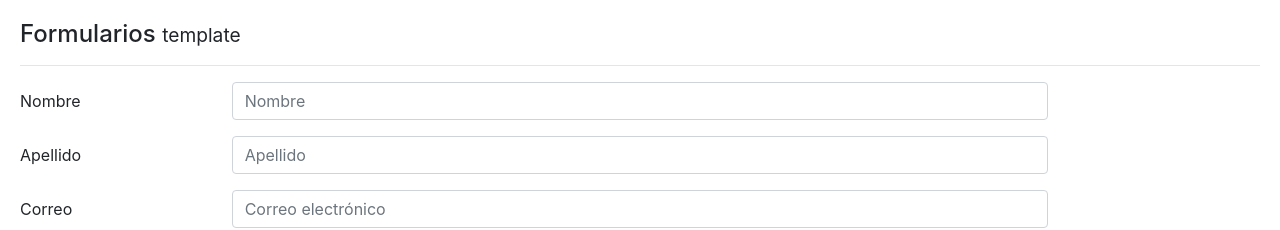
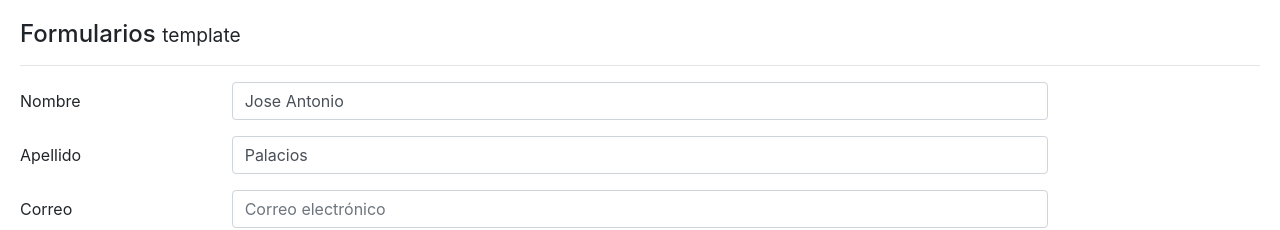
Before and after one commit to JoseAntpr/angularForms, an Angular app: page / in a window 1280 px wide. Shown: the top 230 px of the page. Built offline with nearby package versions, Linux system fonts and the light colour scheme.

Commit message:
Obteniendo la informacion del formulario

```diff
--- a/src/app/components/template/template.component.html
+++ b/src/app/components/template/template.component.html
@@ -1,6 +1,6 @@
 <h4>Formularios <small>template</small></h4>
 <hr>
-<form (ngSubmit)="guardar()" novalidate>
+<form (ngSubmit)="guardar(forma)" #forma="ngForm" novalidate>
 
   <div>
     <!-- ngModel necesita siempre que pogamos tambien el atributo nombre -->
@@ -12,7 +12,7 @@
                type="text"
                placeholder="Nombre"
                name="nombre"
-               ngModel
+               [(ngModel)]="usuario.nombre"
                required>
       </div>
     </div>
@@ -25,7 +25,8 @@
                type="text"
                placeholder="Apellido"
                name="apellido"
-               ngModel>
+               [(ngModel)]="usuario.apellido"
+               required>
       </div>
     </div>
 
@@ -39,7 +40,7 @@
              type="email"
              placeholder="Correo electrónico"
              name="correo"
-             ngModel>
+             [(ngModel)]="usuario.correo">
     </div>
   </div>
 
--- a/src/app/components/template/template.component.ts
+++ b/src/app/components/template/template.component.ts
@@ -1,4 +1,5 @@
 import { Component } from '@angular/core';
+import { NgForm } from '@angular/forms';
 
 @Component({
   selector: 'app-template',
@@ -8,12 +9,17 @@ import { Component } from '@angular/core';
 export class TemplateComponent {
 
   constructor() { }
+  usuario: Object = {
+    nombre: "Jose Antonio",
+    apellido: "Palacios",
+    correo: ""
+  }
 
   ngOnInit() {
   }
 
-  guardar(){
-    console.log("Formulario posteado");
+  guardar(form: NgForm){
+    console.log("Formulario posteado", form, form.value, this.usuario);
   }
 
 }
```
